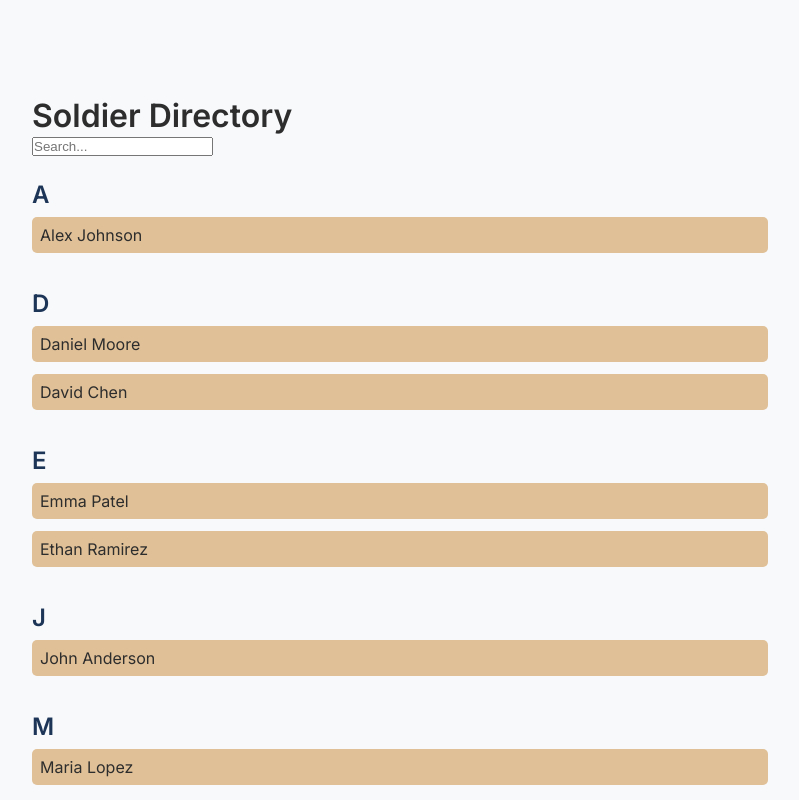
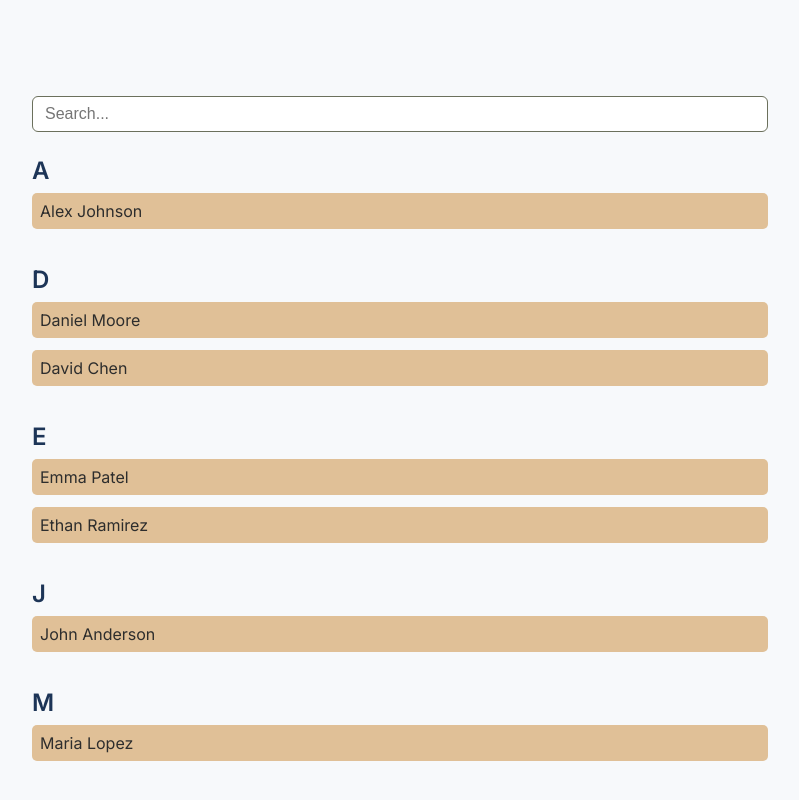
Before and after one commit to Brijsunil2/soldier-directory, a React (Vite) app: page / in a window 1280 px wide. Shown: the top 800 px of the page, without its empty margins (240-1039 px from the left). Built offline with nearby package versions, Linux system fonts and the light colour scheme.

Commit message:
style(SearchBar): add basic styling

```diff
--- a/src/components/Directory/Directory.jsx
+++ b/src/components/Directory/Directory.jsx
@@ -14,7 +14,6 @@ const Directory = ({ directoryData }) => {
   return (
     <section className="directory">
       <div className="directory-header">
-        <h2>Soldier Directory</h2>
         <SearchBar onChangeFunc={(value) => console.log(value)} />
       </div>
       {data.map((listing, index) => (
--- a/src/components/SearchBar/SearchBar.css
+++ b/src/components/SearchBar/SearchBar.css
@@ -0,0 +1,8 @@
+.search-bar {
+  width: 100%;
+  padding: 0.5rem 0.75rem;
+  border: 1px solid var(--color-secondary);
+  border-radius: 6px;
+  font-size: 1rem;
+  box-sizing: border-box;
+}
```
